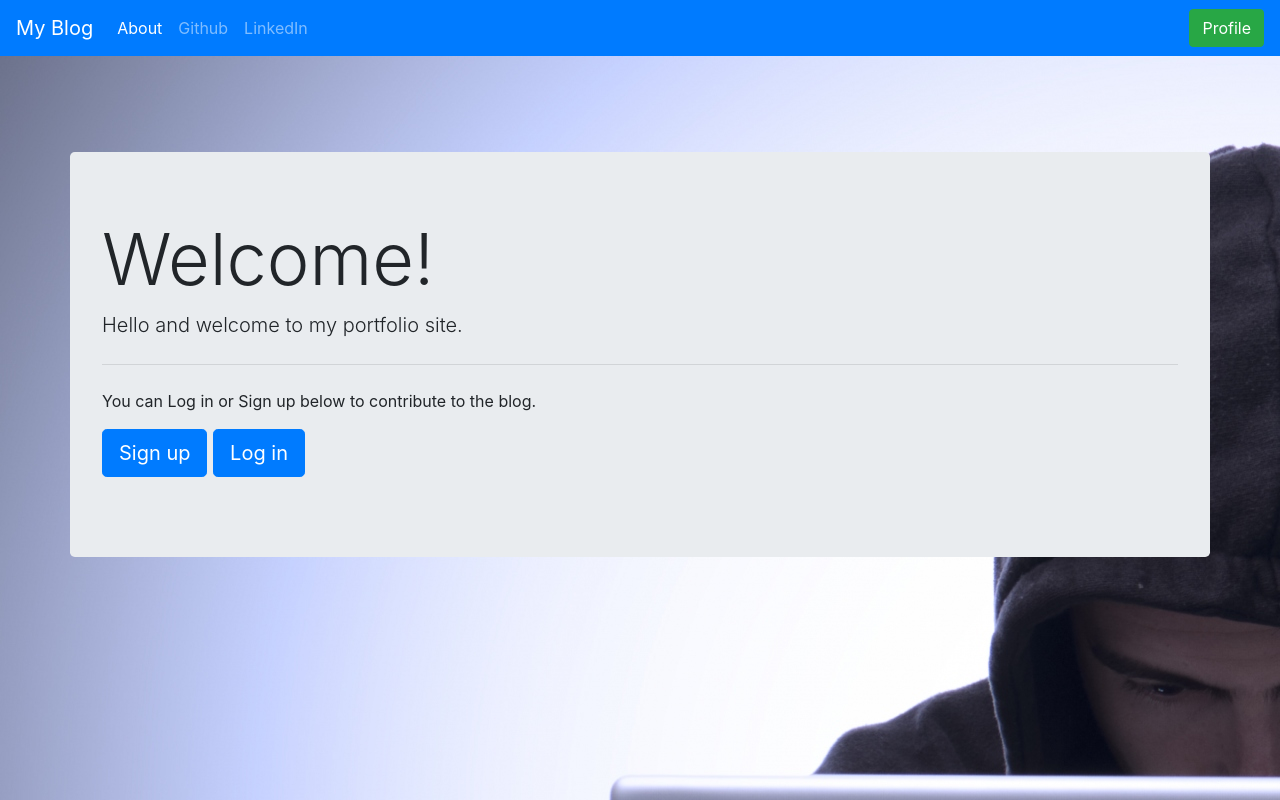
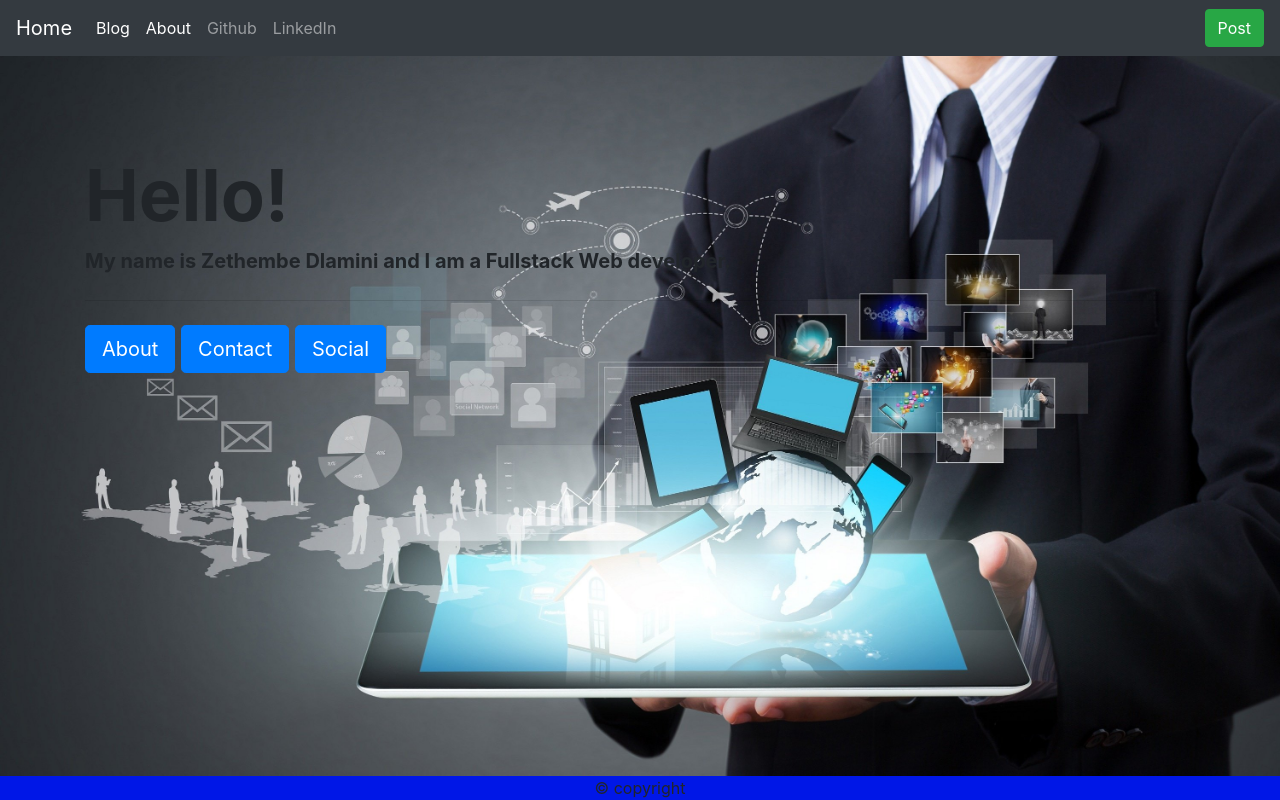
Before and after one commit to zethembe/portfolio, a Django app: page / in a window 1280 px wide. Run offline with Django 3.2, Linux system fonts and the light colour scheme; some libraries are stand-ins or nearby versions.

Commit message:
extended from templates and fixed background image issue

```diff
--- a/app/urls.py
+++ b/app/urls.py
@@ -5,12 +5,12 @@ from django.conf.urls.static import static
 
 urlpatterns = [
     path('blog',views.blog ,name= 'blog'),
-    path('profile',views.profile, name = 'profile'),
+
     path('about',views.about, name='about'),
     path('post',views.post, name = 'post'),
     path('',views.home, name='home'),
-    path('signup',views.signup,name = 'signup'),
-    path('login',views.login_page, name = 'login')
+
+
 
 
 ]+static(settings.MEDIA_URL,document_root=settings.MEDIA_ROOT)
--- a/app/views.py
+++ b/app/views.py
@@ -1,18 +1,17 @@
 from django.shortcuts import render
 from . import forms
-from django.http import HttpResponse,HttpResponseRedirect
+from django.http import HttpResponse
 from app.models import Post
-from django.contrib.auth import login, logout, authenticate
-from django.urls import reverse
+
+
 # Create your views here.
 def blog(request):
 
-      model_view = Post.objects.all()
 
-      return render(request,'app/blog.html',{'model_view':model_view})
+    model_view = Post.objects.all()
+    return render(request,'app/blog.html',{'model_view':model_view})
 
-def profile(request):
-    return render(request,'app/profile.html')
+
 
 def about(request):
     return render(request,'app/about.html')
@@ -24,51 +23,13 @@ def post(request):
         return render(request,'app/post.html', {'form':form})
 
     elif request.method == 'POST':
+
         form = forms.PostForm(request.POST)
-        form.save(commit=True)
-        return HttpResponse('Posted')
+        if form.is_valid():
+            form.save(commit=True)
+
+            return render(request,'app/blog.html')
 
 def home(request):
 
     return render(request,'app/home.html')
-
-def signup(request):
-    if request.method == 'GET':
-        sign = forms.Signup()
-        return render(request,'app/signup.html',{'form':sign})
-
-    elif request.method =='POST':
-
-        sign = forms.Signup(request.POST)
-        if sign.is_valid():
-
-            f = sign.save()
-            f.set_password(f.password)
-            f.save()
-            return HttpResponse('You have succefully signed up!')
-        else:
-            return HttpResponse('Invalid')
-
-
-def login_page(request):
-    if request.method == 'GET':
-        return render(request,'app/login.html')
-
-    elif request.method == 'POST':
-
-        name_username = request.POST.get('name_username')
-        name_password = request.POST.get('name_userpassword')
-
-        fix = authenticate(username = name_username, password=name_password)
-        print(fix)
-
-        if fix is not None:
-            if fix.is_active:
-                login(request,fix)
-                return HttpResponse('hello')
-
-            return HttpResponse('hi')
-
-
-        else:
-            return HttpResponse('not fix')
--- a/static/style.css
+++ b/static/style.css
@@ -1,7 +1,8 @@
 body{
-    background-image: url('/static/background3.jpg');
-    background-repeat: no-repeat;
-    background-size: auto;
+    background-image: url('/static/background4.jpg');
+    background-repeat:no-repeat;
+    background-size: 100%;
+    background-attachment: fixed;
 }
 
 .round{
@@ -16,3 +17,10 @@ body{
     bottom: 320px;
     font-size: 40px
 }
+#copyright {
+    position: absolute;
+    bottom: 0px;
+    background-color: rgb(0, 23, 231);
+    width: 100%;
+    text-align: center;
+}
--- a/templates/app/home.html
+++ b/templates/app/home.html
@@ -1,54 +1,19 @@
-
-        <!DOCTYPE html>
-        {%load staticfiles%}
-        <html lang="en">
-        <head>
-            <meta charset="UTF-8">
-           <link rel="stylesheet" href="{% static "bootstrap.css" %}">
-           <link rel="stylesheet" href="{%static "style.css"%}">
-            <title>Document</title>
-        </head>
-        <body>
-            <nav class="navbar navbar-expand-lg navbar-dark bg-primary">
-                <a class="navbar-brand" href="{%url "blog"%}">My Blog</a>
-                <button class="navbar-toggler" type="button" data-toggle="collapse" data-target="#navbarSupportedContent" aria-controls="navbarSupportedContent" aria-expanded="false" aria-label="Toggle navigation">
-                  <span class="navbar-toggler-icon"></span>
-                </button>
-
-                <div class="collapse navbar-collapse" id="navbarSupportedContent">
-                  <ul class="navbar-nav mr-auto">
-                    <li class="nav-item active">
-                      <a class="nav-link" href="{%url "about"%}">About <span class="sr-only">(current)</span></a>
-                    </li>
-                    <li class="nav-item">
-                      <a class="nav-link" href="#">Github</a>
-                    </li>
-
-                    <li class="nav-item">
-                      <a class="nav-link " href="#">LinkedIn</a>
-                    </li>
-                  </ul>
-                  <form class="form-inline my-2 my-lg-0" action="{%url "profile" %}" >
-
-                    <button class="btn btn-success my-2 my-sm-0" type="submit">Profile</button>
-                  </form>
-                </div>
-              </nav>
-              <br>
-              <br>
-              <br>
-              <br>
-              <div class="jumbotron container">
-                  <h1 class="display-3">Welcome!</h1>
-                  <p class="lead">Hello and welcome to my portfolio site.</p>
-                  <hr class="my-4">
-                  <p>You can Log in or Sign up  below to contribute to the blog.</p>
-                  <p class="lead">
-                    <a class="btn btn-primary btn-lg" href="{%url "signup"%}" role="button">Sign up</a>
 
 
-                      <a class="btn btn-primary btn-lg" href="{%url "login"%}" role="button">Log in</a>
+        {%extends "app/layout.html"%}
+
+              {%block body%}
+              <div class="container">
+                  <h1 style="font-weight: bolder" class="display-3">Hello!</h1>
+                  <p style="font-weight:bolder" class="lead">My name is Zethembe Dlamini and I am a Fullstack Web developer.</p>
+                  <hr class="my-4">
+                  <p></p>
+                  <p class="lead">
+                    <a class="btn btn-primary btn-lg" href="{%url "about"%}" role="button">About</a>
+
+                    <a class="btn btn-primary btn-lg" href="#" role="button">Contact</a>
+                      <a class="btn btn-primary btn-lg" href="#" role="button">Social</a>
+
                     </p>
-                </div>
-        </body>
-        </html>
+                  </div>
+                  {%endblock%}
--- a/templates/app/login.html
+++ b/templates/app/layout.html
@@ -2,51 +2,48 @@
 {%load staticfiles%}
 <html lang="en">
 <head>
-    <meta charset="UTF-8"/>
-    <link rel="stylesheet" href="{%static "bootstrap.css"%}">
+    <meta charset="UTF-8">
+    <link rel="stylesheet" href="{% static "bootstrap.css" %}">
     <link rel="stylesheet" href="{%static "style.css"%}">
     <title>Document</title>
 </head>
 <body>
 
-        <nav class="navbar navbar-expand-lg navbar-dark bg-primary">
-                <a class="navbar-brand" href="{%url "blog"%}">My Blog</a>
+        <nav class="navbar navbar-expand-lg navbar-dark bg-dark">
+                <a class="navbar-brand" href="{%url "home"%}">Home</a>
                 <button class="navbar-toggler" type="button" data-toggle="collapse" data-target="#navbarSupportedContent" aria-controls="navbarSupportedContent" aria-expanded="false" aria-label="Toggle navigation">
                   <span class="navbar-toggler-icon"></span>
                 </button>
 
                 <div class="collapse navbar-collapse" id="navbarSupportedContent">
                   <ul class="navbar-nav mr-auto">
+                        <li class="nav-item active">
+                                <a class="nav-link" href="{%url "blog"%}">Blog<span class="sr-only">(current)</span></a>
+                              </li>
                     <li class="nav-item active">
                       <a class="nav-link" href="{%url "about"%}">About <span class="sr-only">(current)</span></a>
                     </li>
                     <li class="nav-item">
-                      <a class="nav-link" href="#">Github</a>
+                      <a class="nav-link" href="https://github.com/zethembe/portfolio.git">Github</a>
                     </li>
 
                     <li class="nav-item">
                       <a class="nav-link " href="#">LinkedIn</a>
                     </li>
                   </ul>
-                  <form class="form-inline my-2 my-lg-0" action="{%url "profile" %}" >
+                  <form class="form-inline my-2 my-lg-0" action="{%url "post" %}" >
 
-                    <button class="btn btn-success my-2 my-sm-0" type="submit">Profile</button>
+                    <button class="btn btn-success my-2 my-sm-0" type="submit">Post</button>
                   </form>
                 </div>
               </nav>
-<br><br><br><br>
+              <br>
+              <br>
+              <br>
+              <br>
 
-    <div class="jumbotron container">
-            <h1 class="display-3">Welcome!</h1>
-            <p class="lead">Log in with your details below.</p>
-    <form method="POST">
-        {%csrf_token%}
-        <label for="username">Username: </label>
-      <input  name = "name_username"id='username' type="text">
-       <label for="password">Password: </label>
-      <input  name="name_password"id='password' type="password">
-        <button class="btn btn-primary" type="submit">Log in</button>
-    </form>
-</div>
+              {%block body%}
+              {%endblock%}
+              <footer id="copyright">&copy; copyright</footer>
 </body>
 </html>
```
Also changed, not shown: templates/app/about.html (+7 -40 lines), templates/app/blog.html (+12 -42 lines), templates/app/post.html (+5 -31 lines), templates/app/profile.html (deleted, +0 -33 lines), templates/app/signup.html (deleted, +0 -47 lines), db.sqlite3, media/images/IMG_20170612_163210_uvyywir.jpg (added), static/background4.jpg (added).
